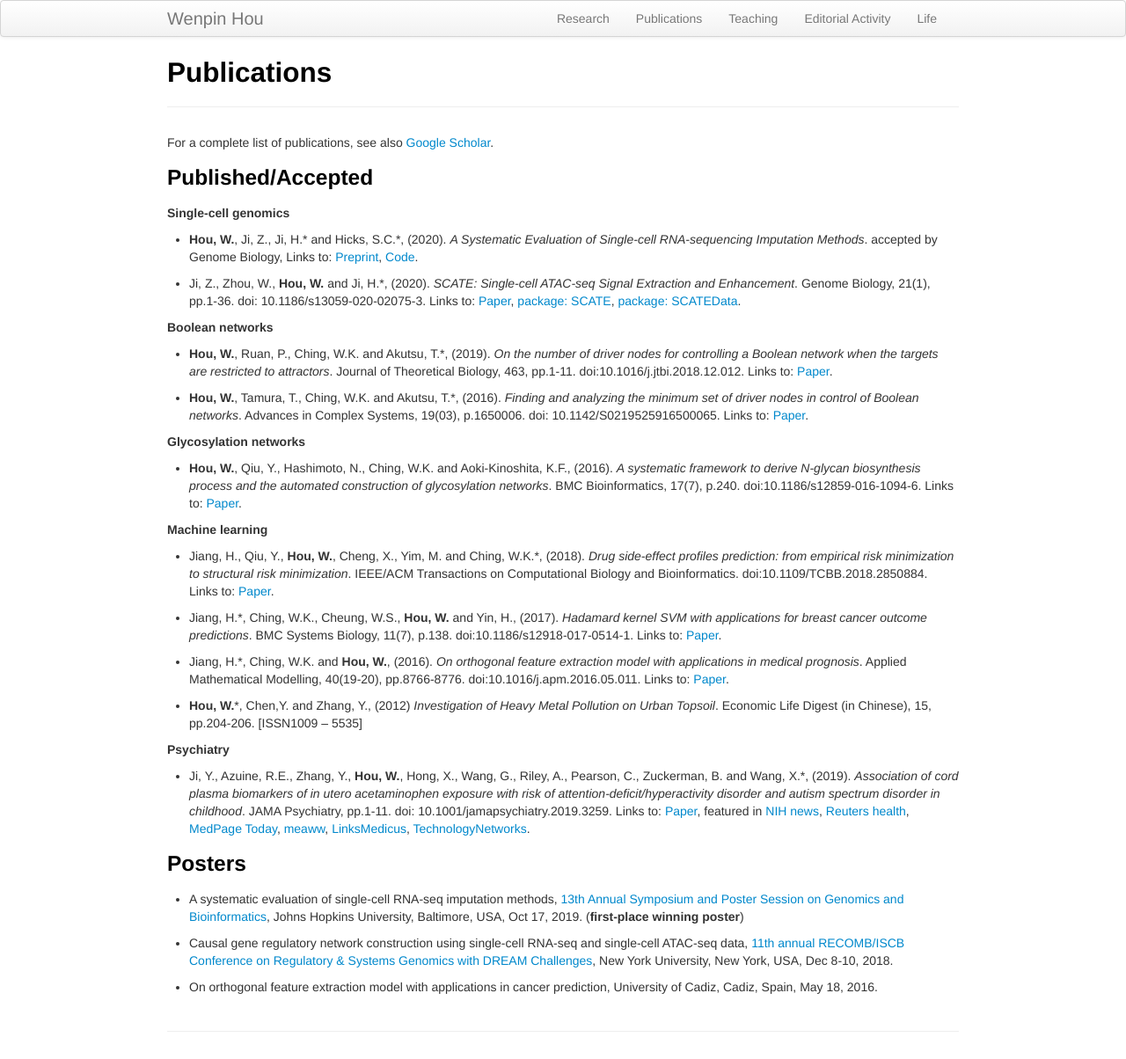
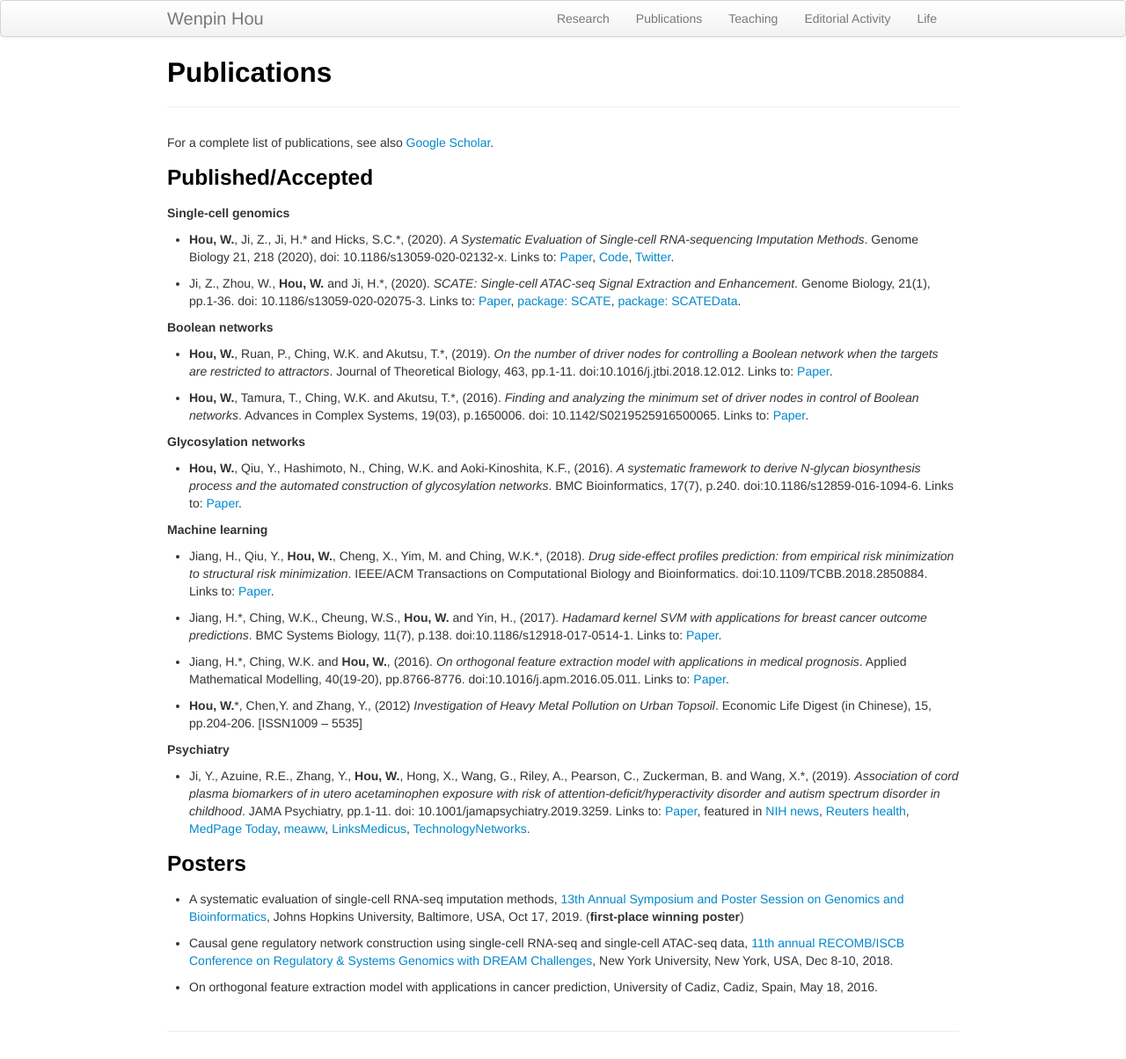
Before and after one commit to Winnie09/Wenpin_Hou, a Jekyll site: the page built from pages/publications.md, in a window 1280 px wide. Shown: the whole page at 88% size. Built offline with Jekyll 4.4.1, drawn with Linux system fonts in a browser that asks for light colours.

Commit message:
add publications

```diff
--- a/pages/publications.md
+++ b/pages/publications.md
@@ -10,7 +10,7 @@ For a complete list of publications, see also [Google Scholar](https://scholar.g
 
 ### Published/Accepted
 ##### Single-cell genomics
-- **Hou, W.**, Ji, Z., Ji, H.\* and Hicks, S.C.\*, (2020). *A Systematic Evaluation of Single-cell RNA-sequencing Imputation Methods*. accepted by Genome Biology, Links to: [Preprint](https://www.biorxiv.org/content/10.1101/2020.01.29.925974v1.full), [Code](https://github.com/Winnie09/imputationBenchmark).
+- **Hou, W.**, Ji, Z., Ji, H.\* and Hicks, S.C.\*, (2020). *A Systematic Evaluation of Single-cell RNA-sequencing Imputation Methods*. Genome Biology 21, 218 (2020), doi: 10.1186/s13059-020-02132-x.  Links to: [Paper](https://genomebiology.biomedcentral.com/articles/10.1186/s13059-020-02132-x), [Code](https://github.com/Winnie09/imputationBenchmark), [Twitter](https://twitter.com/GenomeBiology/status/1298976169484681219).
 
 - Ji, Z., Zhou, W., **Hou, W.** and Ji, H.\*, (2020). *SCATE: Single-cell ATAC-seq Signal Extraction and Enhancement*. Genome Biology, 21(1), pp.1-36. doi: 10.1186/s13059-020-02075-3.  Links to: [Paper](https://genomebiology.biomedcentral.com/articles/10.1186/s13059-020-02075-3), [package: SCATE](https://github.com/Winnie09/SCATE), [package: SCATEData](https://github.com/Winnie09/SCATEData).
 
```
